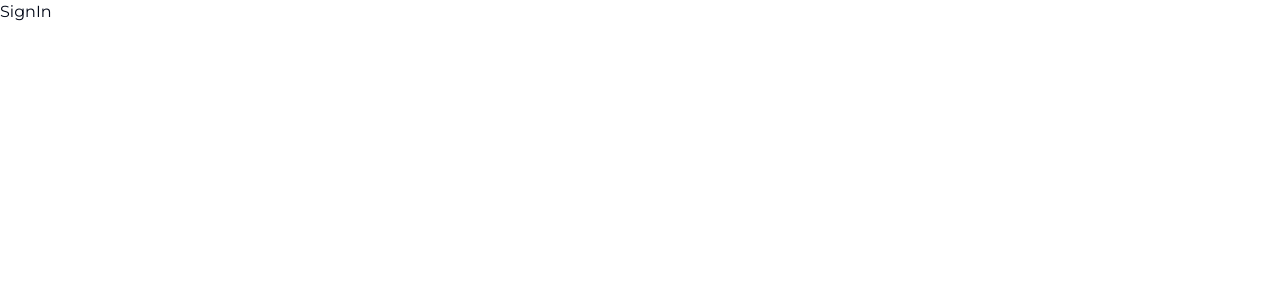
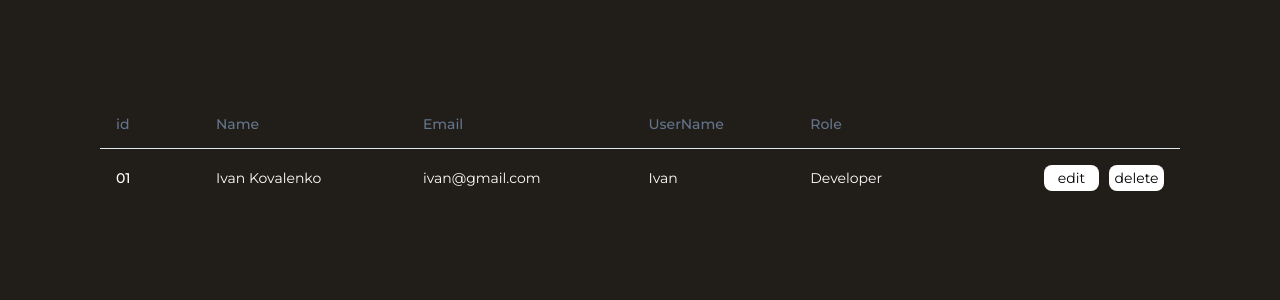
Before and after one commit to truthfuldev/kneeshaw.dev-admin, a Next.js app: page /user in a window 1280 px wide. Shown: the top 300 px of the page. Built offline with nearby package versions, Linux system fonts and the light colour scheme.

Commit message:
update table

```diff
--- a/src/app/user/[id]/page.tsx
+++ b/src/app/user/[id]/page.tsx
@@ -8,5 +8,5 @@ export const metadata: Metadata = {
 };
 
 export default function SignIn() {
-  return <>SignIn</>;
+  return <></>;
 }
--- a/src/app/user/page.tsx
+++ b/src/app/user/page.tsx
@@ -1,12 +1,57 @@
 import { Metadata } from "next";
 
 import { SITE_TITLE } from "@/utils/constants";
+import Link from "next/link";
+import {
+  Table,
+  TableBody,
+  TableCaption,
+  TableCell,
+  TableHead,
+  TableHeader,
+  TableRow
+} from "@/components/ui/table";
 
 export const metadata: Metadata = {
   title: `${SITE_TITLE} - User`,
   description: `${SITE_TITLE} - User`
 };
 
-export default function SignIn() {
-  return <>SignIn</>;
+export default function User() {
+  return (
+    <main className="h-[100vh] bg-[#211E19] p-[100px]">
+      <Table className="text-white">
+        <TableHeader>
+          <TableRow>
+            <TableHead className="w-[100px]">id</TableHead>
+            <TableHead>Name</TableHead>
+            <TableHead>Email</TableHead>
+            <TableHead>UserName</TableHead>
+            <TableHead>Role</TableHead>
+            <TableHead></TableHead>
+          </TableRow>
+        </TableHeader>
+        <TableBody>
+          <TableRow>
+            <TableCell className="font-medium">01</TableCell>
+            <TableCell>Ivan Kovalenko</TableCell>
+            <TableCell>ivan@gmail.com</TableCell>
+            <TableCell>Ivan</TableCell>
+            <TableCell>Developer</TableCell>
+            <TableCell className="text-right">
+              <Link href="/user/id">
+                <button className="w-[55px] rounded-lg border-black bg-white p-[3px] text-black">
+                  edit
+                </button>
+              </Link>
+
+              <button className="ml-[10px] w-[55px] rounded-lg border-black bg-white p-[3px] text-black">
+                delete
+              </button>
+            </TableCell>
+          </TableRow>
+        </TableBody>
+      </Table>
+    </main>
+  );
 }
```
